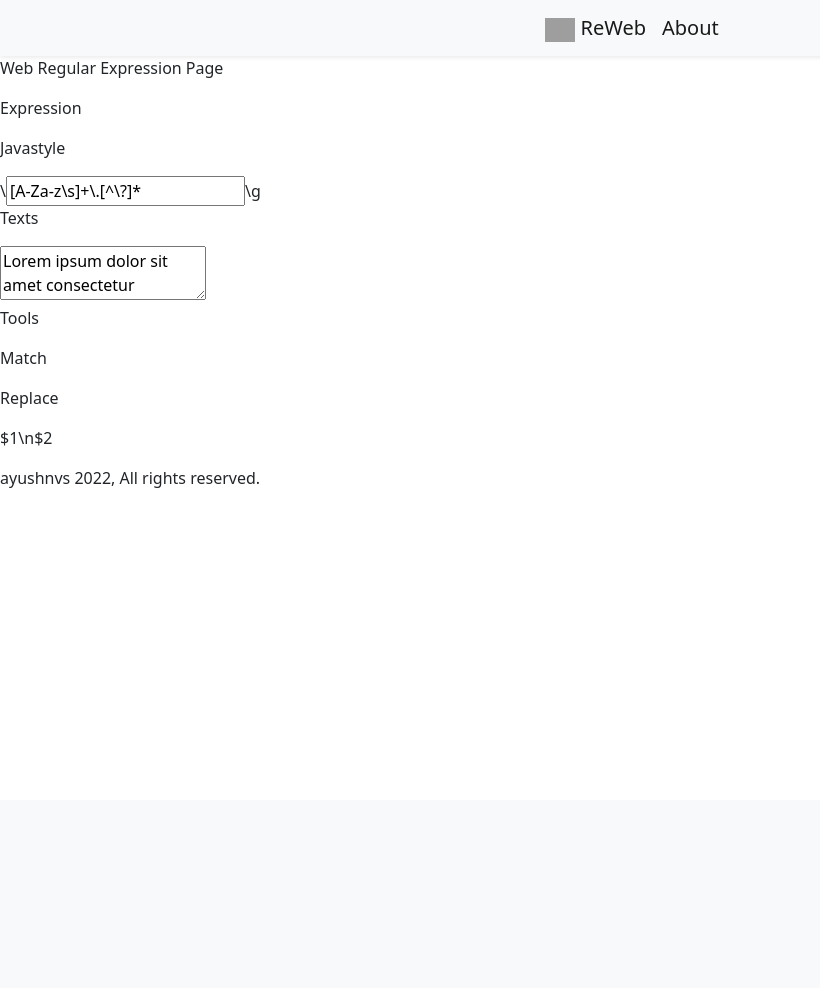
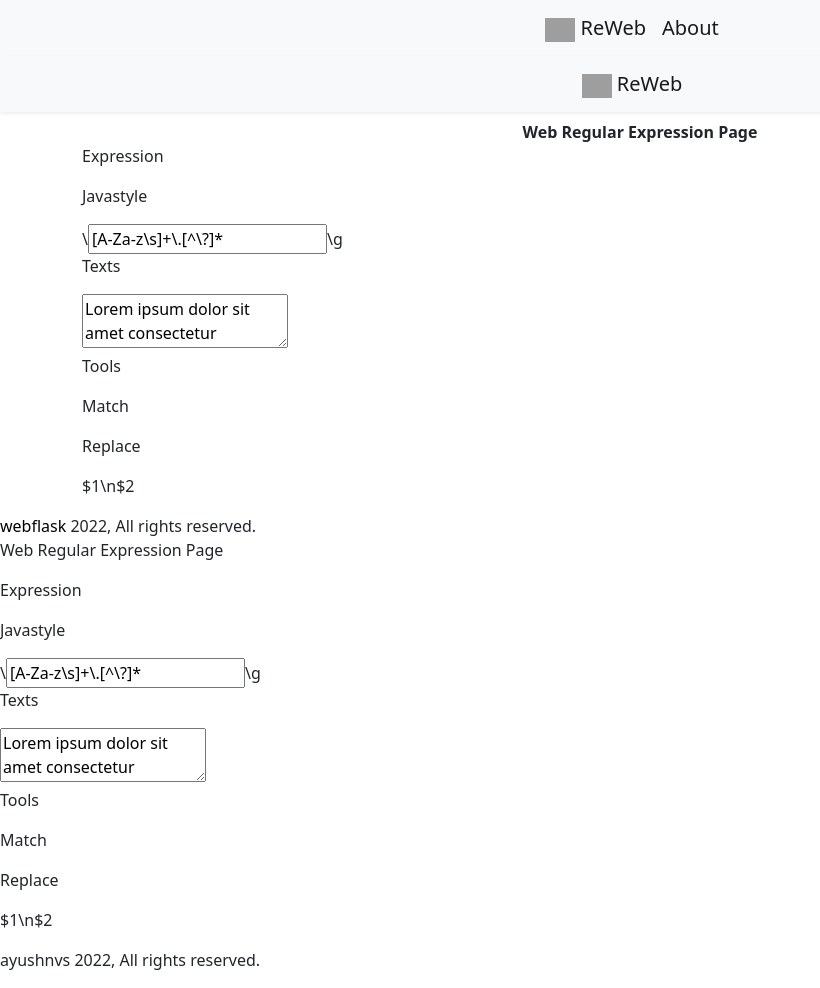
Before and after one commit to ayushnvs/webflask, a Flask app: page /product/reweb in a window 1280 px wide. Shown: the whole page, without its empty margins (0-820 px from the left). Before the commit the page ends 488 px from the top, so only its background shows below. Run offline with Flask 2, Linux system fonts and the light colour scheme; grey boxes are pictures that could not be loaded.

Commit message:
few changes

```diff
--- a/templates/product/reweb/index.html
+++ b/templates/product/reweb/index.html
@@ -19,7 +19,75 @@
 				About
 			</a>
 		</div>
+	</nav><!DOCTYPE html>
+<html lang="en">
+<head>
+	<meta charset="UTF-8">
+	<meta http-equiv="X-UA-Compatible" content="IE=edge">
+	<meta name="viewport" content="width=device-width, initial-scale=1.0">
+	<link href="https://cdn.jsdelivr.net/npm/bootstrap@5.2.2/dist/css/bootstrap.min.css" rel="stylesheet" integrity="sha384-Zenh87qX5JnK2Jl0vWa8Ck2rdkQ2Bzep5IDxbcnCeuOxjzrPF/et3URy9Bv1WTRi" crossorigin="anonymous">
+	<title>Regular Expressions</title>
+</head>
+<body>
+	<!-- Title Bar -->
+	<nav class="navbar bg-light shadow-sm sticky-top">
+		<div class="container justify-content-center">
+			<a class="navbar-brand" href="#">
+				<img src="https://getbootstrap.com/docs/5.2/assets/brand/bootstrap-logo.svg" alt="Bootstrap" width="30" height="24">
+				ReWeb
+			</a>
+<!-- 			<a class="navbar-brand" href="#">
+				About
+			</a> -->
+		</div>
 	</nav>
+	<main class='container'>
+		<!-- Heading -->
+		<div class="text-center pt-2">
+			<b>Web Regular Expression Page</b>
+		</div>
+		<!-- Input Form -->
+		<div class="input-form">
+			<form action="#" class="regex-content">
+				<div class="regex">
+					<section class="regex-heading">
+						<p class="des">Expression</p>
+						<p class="lan">Javastyle</p>
+					</section>
+					<div><span>\</span><input type="text" placeholder="Enter RegExp" name="regex" value="[A-Za-z\s]+\.[^\?]*" value="^[A-Za-z\s]{3,}[\d?]+"  oninput="matchingGivenRegex()"><span>\</span><span class="flag">g</span></div>
+				</div>
+				<div class="string">
+					<section class="to-match-heading">
+						<p class="des">Texts</p>
+					</section>
+					<textarea class="text-content" type="text" placeholder="Enter your string here!" name="to-match">Lorem ipsum dolor sit amet consectetur adipisicing elit. Earum temporibus ex architecto repellendus doloremque neque numquam mollitia repudiandae fugiat? Quae non eos velit porro ratione, facilis quibusdam iste repudiandae! Est!</textarea>
+				</div>
+				<div class="tools">
+					<section class="tools-heading">
+						<p class="des">Tools</p>
+						<p class="fun">Match</p>
+						<p class="fun">Replace</p>
+					</section>
+					<section class="replace-text">$1\n$2</section>
+					<section class="output">
+						<div class="blank">
+							<p class="out"></p>
+						</div>
+					</section>
+				</div>
+			</form>
+		</div>
+	</main>
+	<footer>
+		<!-- Footer -->
+		<div class='copyright'>
+			<a href='https://webflask.ayushvns.repl.co/' style='text-decoration: none;color:black;' target='_blank'>webflask</a> 2022, All rights reserved.
+		</div>
+		<!-- Scripts -->
+		<style src="style.js"></style>
+	</footer>
+</body>
+</html>
 	<main>
 		<!-- Heading -->
 		<div class="heading"><p class="heading-text">Web Regular Expression Page</p></div>
```
